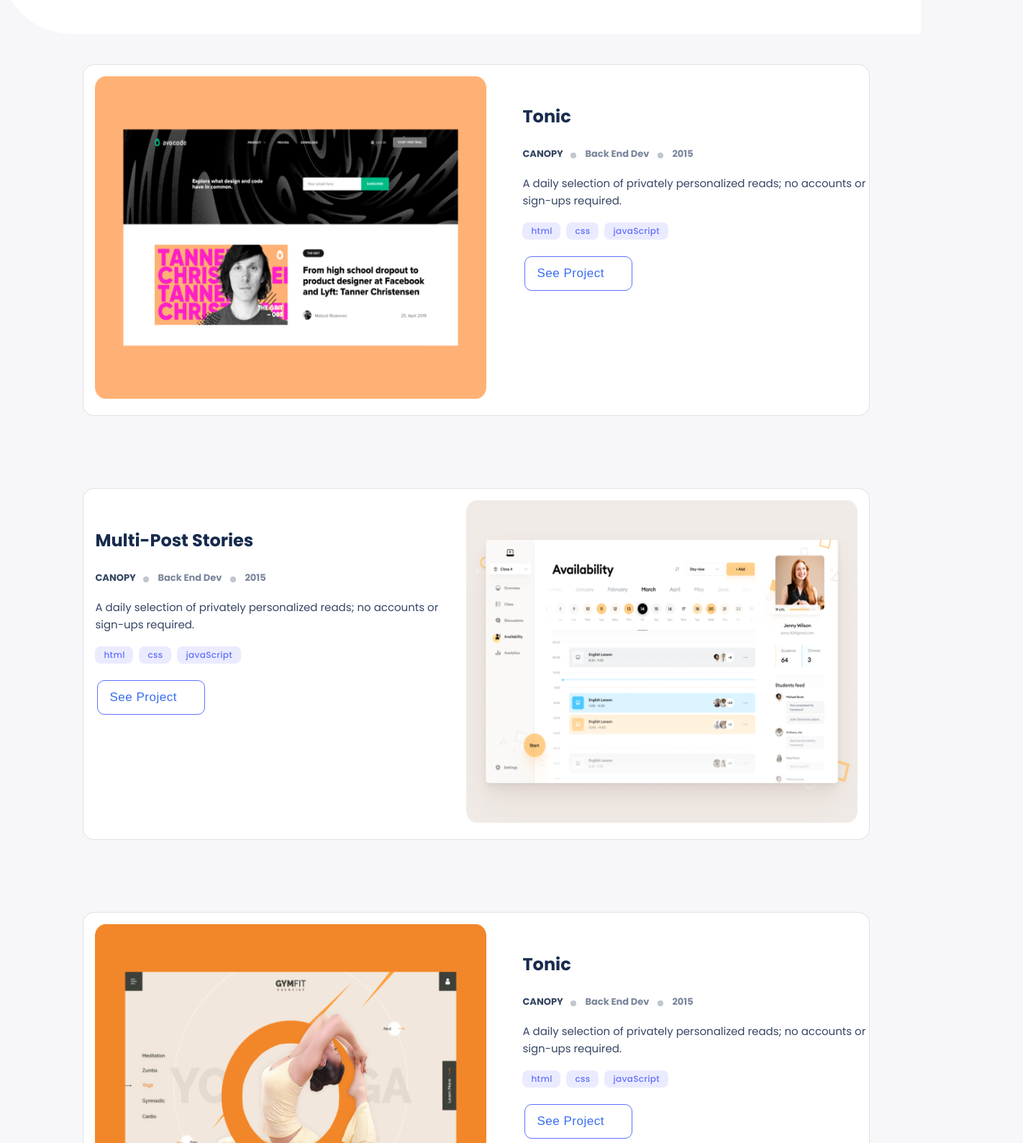
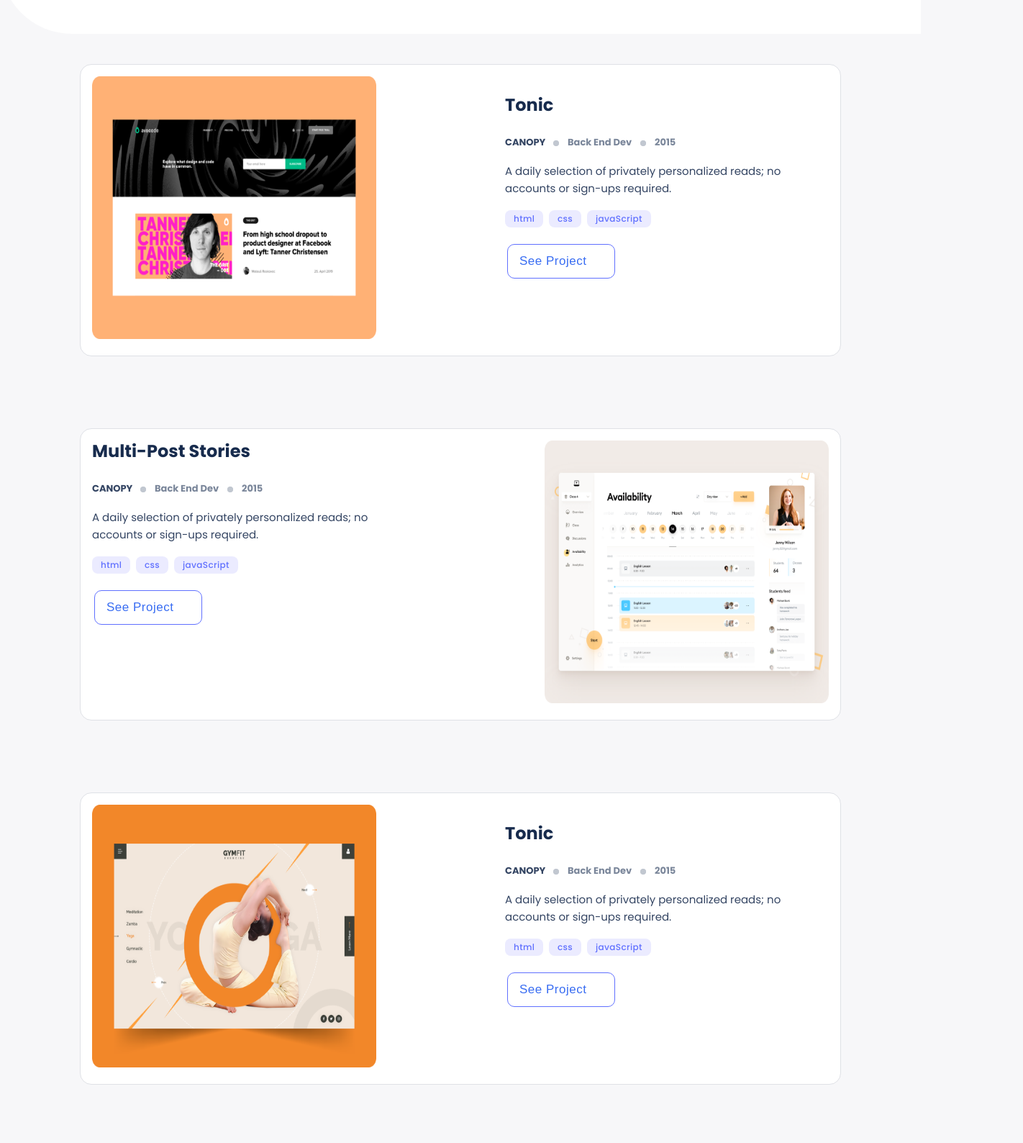
Before and after one commit to theodoku/My-portfolio-project, a website: page index.html in a window 1280 px wide. Shown: the part 860-2448 px from the top of the page at 72% size, 1422 px wide, since content can reach past the window. Drawn offline with Linux system fonts and the light colour scheme.

Commit message:
modified style.css

```diff
--- a/style.css
+++ b/style.css
@@ -587,13 +587,11 @@ button {
 
   .headline {
     background-image: url('images/desktop_bg.png');
-    background-position: left;
+    background-position: top center;
     background-repeat: no-repeat;
-    background-size: contain;
+    background-size: 100%;
     width: 100%;
     min-height: 100vh;
-
-    /* padding: 22px; */
   }
 
   .container {
@@ -636,18 +634,10 @@ button {
     align-items: center;
     width: 80%;
     margin: 0 auto;
-
-    /* padding: 24px; */
   }
 
   .p-title {
-    /* margin-top: -46%; */
     margin-left: -5px;
-  }
-
-  .project-info {
-    margin-top: -130px;
-    margin-right: 200px;
   }
 
   .project-info2,
@@ -657,13 +647,13 @@ button {
   }
 
   .paragraph {
-    width: 496px;
+    width: 450px;
     height: 50px;
   }
 
   .portfolio-pic {
-    width: 544px;
-    height: 448px;
+    width: 395px;
+    height: 365px;
     transition: box-shadow 0.2s ease-out;
   }
 
@@ -674,8 +664,8 @@ button {
 
   .portfolio-pic2,
   .portfolio-pic4 {
-    width: 544px;
-    height: 448px;
+    width: 395px;
+    height: 365px;
     transition: box-shadow 0.2s ease-out;
   }
 
@@ -713,8 +703,6 @@ button {
   #text-footer {
     width: 569px;
     height: 102px;
-
-    /* margin-left: 350px; */
     text-align: center;
   }
 
@@ -765,7 +753,6 @@ button {
   }
 
   h2 {
-    /* margin-left: 18px; */
     margin-top: -80px;
   }
 
@@ -803,11 +790,6 @@ button {
     margin-left: 150px;
   }
 
-  /* .programming-skills {
-    margin: 0;
-    width: 100%;
-  } */
-
   .languages-list {
     display: flex;
     gap: 10px;
@@ -829,8 +811,6 @@ button {
   .social-media {
     margin-top: 20px;
     padding: 0;
-
-    /* margin-top: -100px; */
   }
 
   .social-media a {
@@ -861,7 +841,3 @@ button {
     margin-right: 92px;
   }
 }
-
-/* @media (min-width: 960px) {
-
-} */
```
